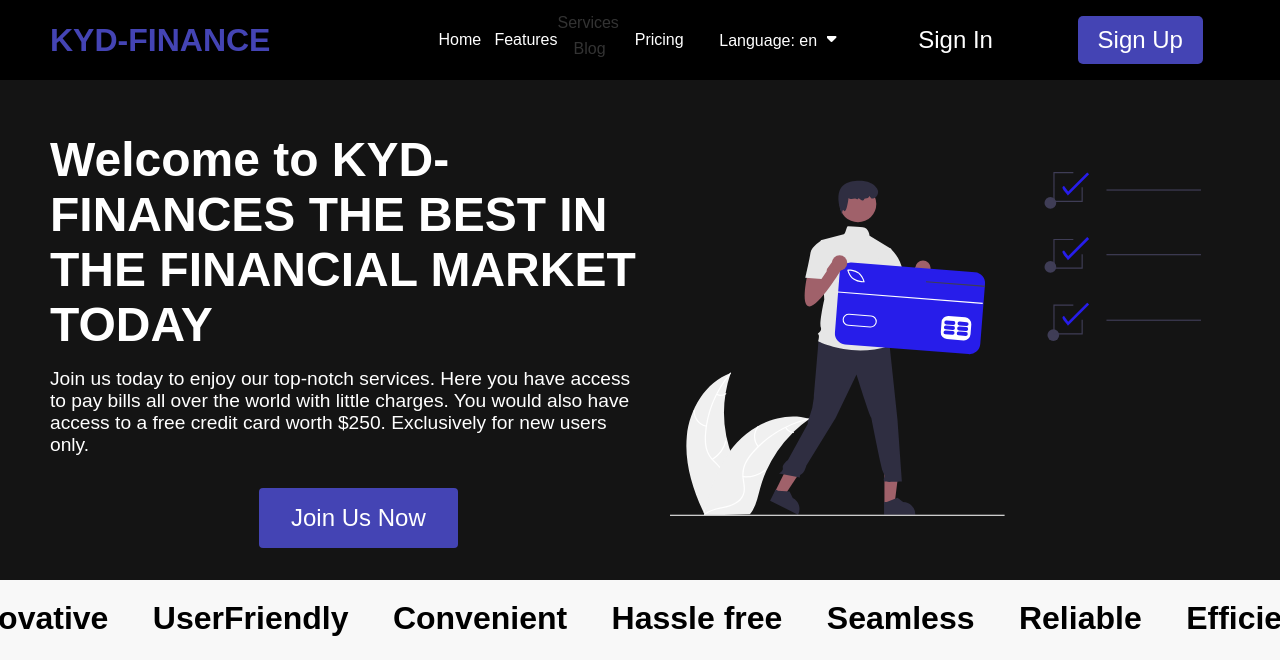
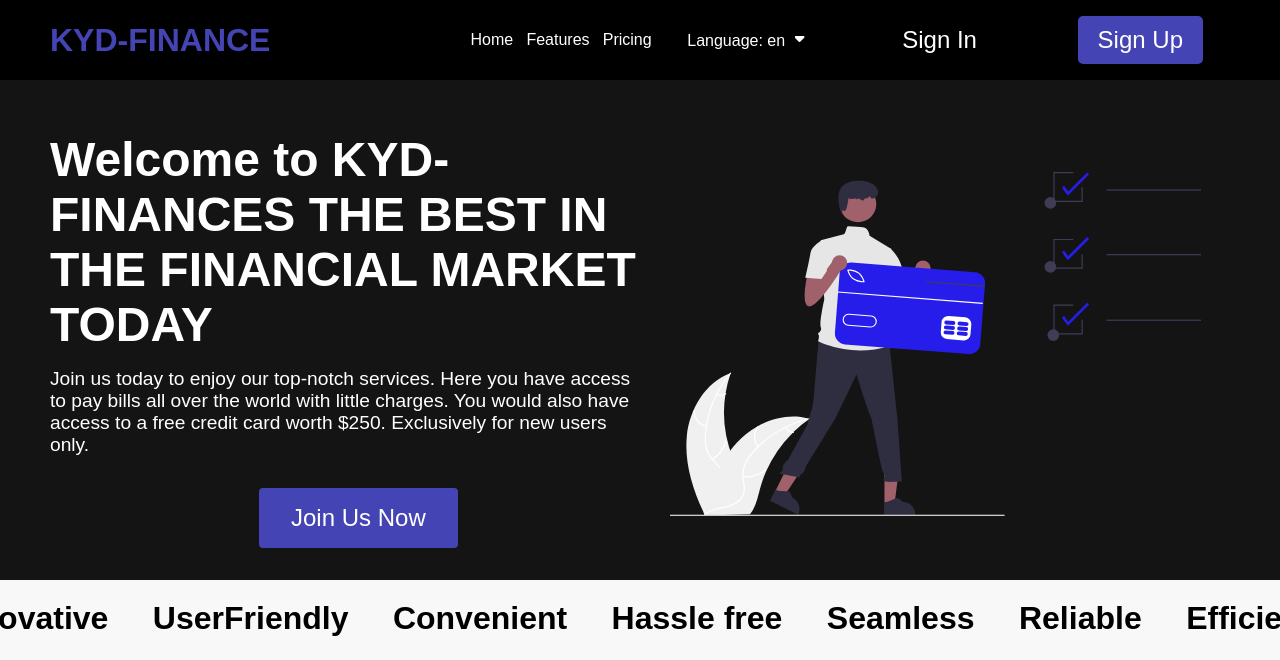
Before and after one commit to kydallaboutlearning/kydfinance, a Django app: page /en/ in a window 1280 px wide. Shown: the top 660 px of the page. Run offline with Django 5.2, Linux system fonts and the light colour scheme; some libraries are stand-ins or nearby versions.

Commit message:
Update(Accounst): Removed the services dropdown,to be added later

```diff
--- a/accounts/forms.py
+++ b/accounts/forms.py
@@ -6,7 +6,7 @@ from parler.forms import TranslatableModelForm
 from django.core.validators import MinLengthValidator, MaxLengthValidator
 #importing gettext_lazy for translation
 from django.utils.translation import gettext_lazy as _
-
+from django.contrib.auth.forms import PasswordChangeForm as BasePasswordChangeForm
 
 # creating RegistrationForm
 class RegistrationForm(forms.Form):
--- a/template/base.html
+++ b/template/base.html
@@ -31,18 +31,7 @@
           </li>
           <li class="navbar__item">
             <div class="navbar__links services">{% trans "Features" %}
-              <ul class="services__dropdown">
-                  <li class="service__list">
-                    <a class="language__link" href="/">
-                  Services
-                    </a>
-                  </li>
-                  <li class="language__list">
-                    <a class="language__link" href="/">
-                  Blog
-                    </a>
-                  </li>
-          </ul>
+
             </div>
           </li>
           <li class="navbar__item">
@@ -79,7 +68,7 @@
         </ul>
 
         <div class="navbar__btn desktop ">
-          <a href="{% url 'accounts:logout' %}" class="button log">{% trans "Sign In" %}</a>
+          <a href="{% url 'accounts:password_change' %}" class="button log">{% trans "Sign In" %}</a>
         </div>
         <div class="navbar__btn desktop">
           <a href="{% url 'accounts:register' %}" class="button">{% trans "Sign Up" %}</a>
```
